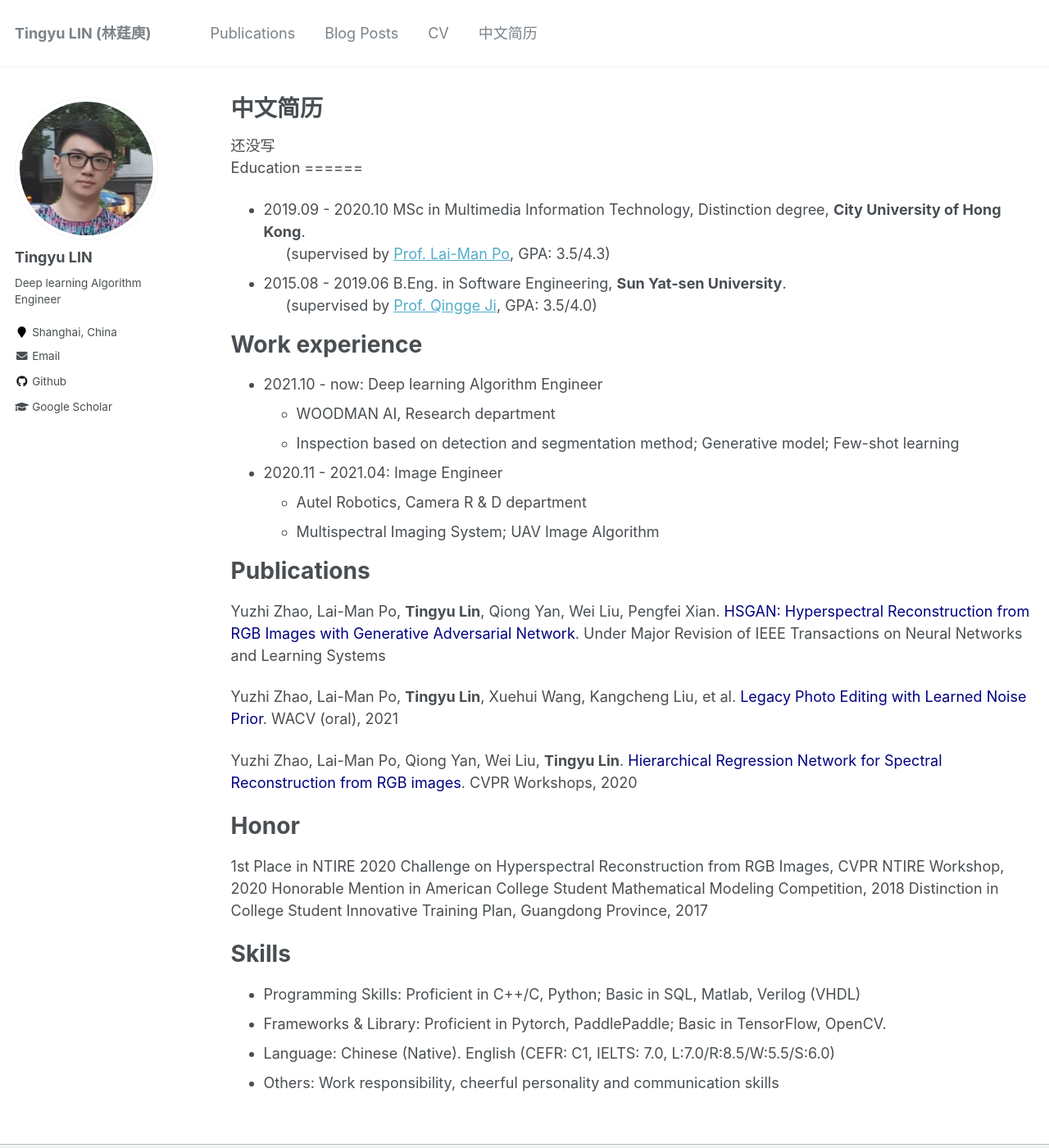
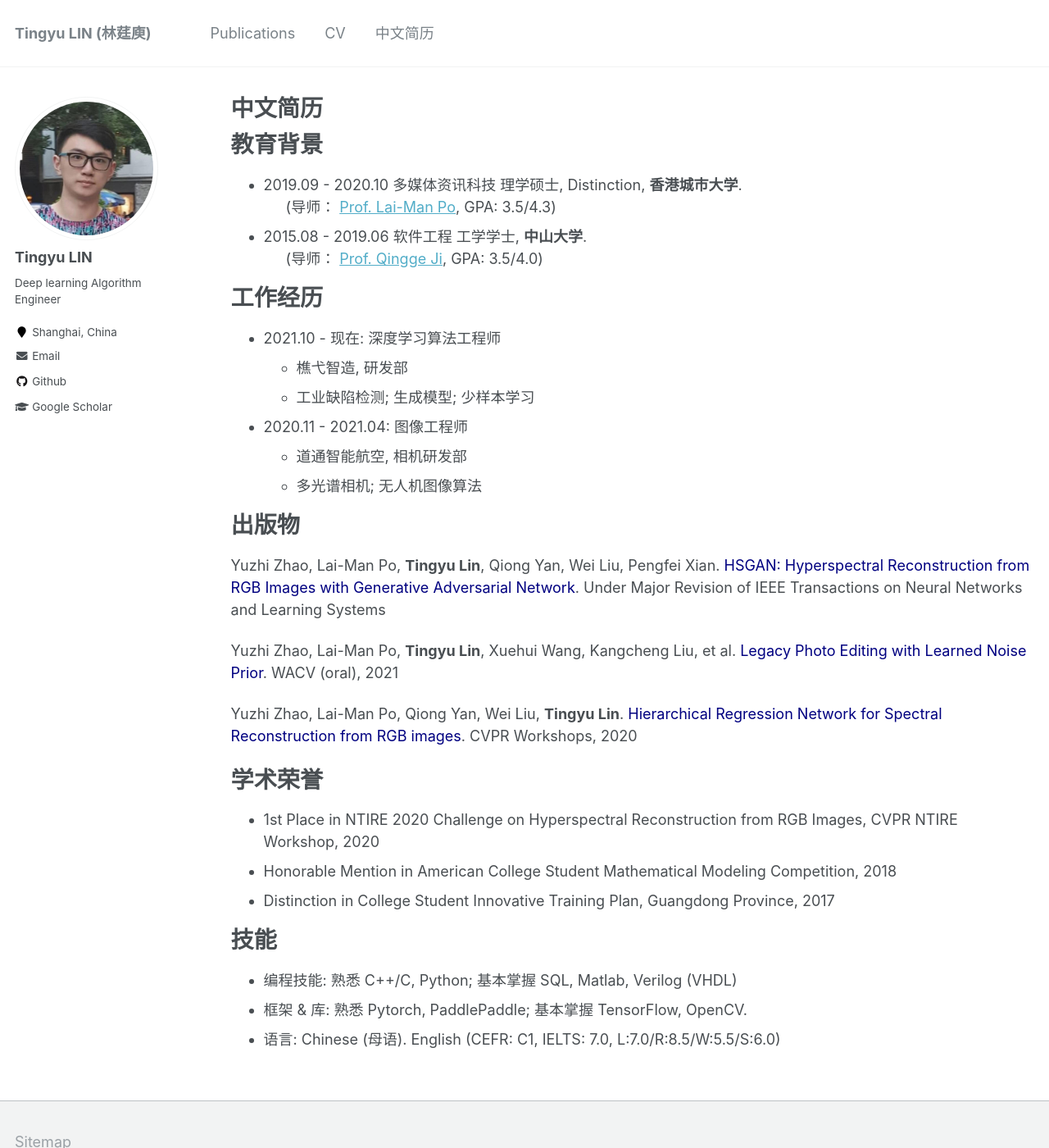
Before and after one commit to linty5/linty5.github.io, a Jekyll site: the page built from _pages/cv_cn.md, in a window 1280 px wide and 1400 px high. Shown: the whole window at 82% size. Built offline with Jekyll 4.4.1, drawn with Linux system fonts in a browser that asks for light colours.

Commit message:
cv in Chinese

```diff
--- a/_data/navigation.yml
+++ b/_data/navigation.yml
@@ -3,8 +3,8 @@ main:
   - title: "Publications"
     url: /publications/
 
-  - title: "Blog Posts"
-    url: /year-archive/
+  # - title: "Blog Posts"
+  #   url: /year-archive/
 
   - title: "CV"
     url: /cv/
--- a/_pages/cv_cn.md
+++ b/_pages/cv_cn.md
@@ -4,29 +4,28 @@ title: "中文简历"
 permalink: /cv_cn/
 author_profile: true
 redirect_from:
-  - /resume
+  - /resume_cn
 ---
 
 {% include base_path %}
-还没写<br>
-Education
+教育背景
 ======
-* 2019.09 - 2020.10 MSc in Multimedia Information Technology, Distinction degree, **City University of Hong Kong**. <br>
-&ensp;&ensp;&ensp;(supervised by [Prof. Lai-Man Po](http://www.ee.cityu.edu.hk/~lmpo/), GPA: 3.5/4.3)
-* 2015.08 - 2019.06 B.Eng. in Software Engineering, **Sun Yat-sen University**. <br>
-&ensp;&ensp;&ensp;(supervised by [Prof. Qingge Ji](https://cse.sysu.edu.cn/content/2539), GPA: 3.5/4.0)
+* 2019.09 - 2020.10 多媒体资讯科技 理学硕士, Distinction, **香港城市大学**. <br>
+&ensp;&ensp;&ensp;(导师： [Prof. Lai-Man Po](http://www.ee.cityu.edu.hk/~lmpo/), GPA: 3.5/4.3)
+* 2015.08 - 2019.06 软件工程 工学学士, **中山大学**. <br>
+&ensp;&ensp;&ensp;(导师： [Prof. Qingge Ji](https://cse.sysu.edu.cn/content/2539), GPA: 3.5/4.0)
 
-Work experience
+工作经历
 ======
-* 2021.10 - now: Deep learning Algorithm Engineer
-  * WOODMAN AI, Research department
-  * Inspection based on detection and segmentation method; Generative model; Few-shot learning
+* 2021.10 - 现在: 深度学习算法工程师
+  * 樵弋智造, 研发部
+  * 工业缺陷检测; 生成模型; 少样本学习
 
-* 2020.11 - 2021.04: Image Engineer
-  * Autel Robotics, Camera R & D department
-  * Multispectral Imaging System; UAV Image Algorithm
+* 2020.11 - 2021.04: 图像工程师
+  * 道通智能航空, 相机研发部
+  * 多光谱相机; 无人机图像算法
 
-Publications
+出版物
 ======
 Yuzhi Zhao, Lai-Man Po, **Tingyu Lin**, Qiong Yan, Wei Liu, Pengfei Xian. <font color='Navy'>HSGAN: Hyperspectral Reconstruction from RGB Images with Generative Adversarial Network</font>. Under Major Revision of IEEE Transactions on Neural Networks and Learning Systems
 
@@ -35,16 +34,15 @@ Yuzhi Zhao, Lai-Man Po, **Tingyu Lin**, Xuehui Wang, Kangcheng Liu, et al. <font
 Yuzhi Zhao, Lai-Man Po, Qiong Yan, Wei Liu, **Tingyu Lin**. <font color='Navy'>Hierarchical Regression Network for Spectral Reconstruction from RGB images</font>. CVPR Workshops, 2020
 
 
-Honor
+学术荣誉
 ======
-1st Place in NTIRE 2020 Challenge on Hyperspectral Reconstruction from RGB Images, CVPR NTIRE Workshop, 2020
-Honorable Mention in American College Student Mathematical Modeling Competition, 2018
-Distinction in College Student Innovative Training Plan, Guangdong Province, 2017
+* 1st Place in NTIRE 2020 Challenge on Hyperspectral Reconstruction from RGB Images, CVPR NTIRE Workshop, 2020
+* Honorable Mention in American College Student Mathematical Modeling Competition, 2018
+* Distinction in College Student Innovative Training Plan, Guangdong Province, 2017
 
 
-Skills
+技能
 ======
-* Programming Skills: Proficient in C++/C, Python; Basic in SQL, Matlab, Verilog (VHDL)
-* Frameworks & Library: Proficient in Pytorch, PaddlePaddle; Basic in TensorFlow, OpenCV.
-* Language: Chinese (Native). English (CEFR: C1, IELTS: 7.0, L:7.0/R:8.5/W:5.5/S:6.0)
-* Others: Work responsibility, cheerful personality and communication skills
+* 编程技能: 熟悉 C++/C, Python; 基本掌握 SQL, Matlab, Verilog (VHDL)
+* 框架 & 库: 熟悉 Pytorch, PaddlePaddle; 基本掌握 TensorFlow, OpenCV.
+* 语言: Chinese (母语). English (CEFR: C1, IELTS: 7.0, L:7.0/R:8.5/W:5.5/S:6.0)
```
Also changed, not shown: _pages/cv.md (+3 -3 lines).
